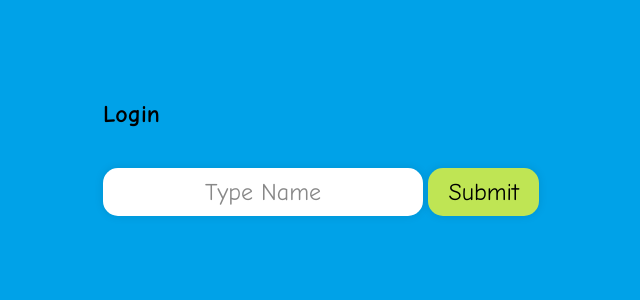
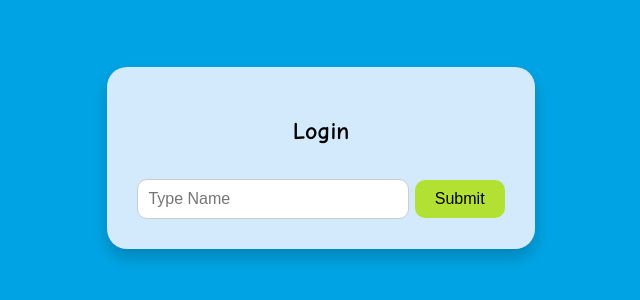
Before and after one commit to SkittleDH/LoginPage, a plain HTML site: page index.html in a window 1280 px wide. Shown: the part 242-542 px from the top of the page, without its empty margins (319-959 px from the left). Drawn offline with Linux system fonts and the light colour scheme.

Commit message:
styles.css

```diff
--- a/styles.css
+++ b/styles.css
@@ -1,101 +1,79 @@
+/* General Styles */
 body {
-    background-color: #00a2e8;
+    margin: 0;
+    padding: 0;
+    background-color: #00a4e4;
     font-family: 'Comic Sans MS', cursive, sans-serif;
+}
+
+.container {
+    height: 100vh;
     display: flex;
     justify-content: center;
     align-items: center;
-    height: 100vh;
-    margin: 0;
 }
 
-.login-container {
-    background-color: #b3d9ff;
-    padding: 20px;
-    border-radius: 15px;
-    box-shadow: 0 4px 8px rgba(0, 0, 0, 0.2);
-    width: 350px;
+/* Login Box */
+.login-box {
+    background-color: #d3e9fc;
+    padding: 30px;
+    border-radius: 20px;
+    box-shadow: 0px 8px 16px rgba(0, 0, 0, 0.2);
     text-align: center;
-    animation: fadeIn 1.5s ease-in-out;
 }
 
-h1 {
-    font-size: 2.5em;
-    color: black;
+.login-box h2 {
     margin-bottom: 20px;
-    animation: bounceIn 1s ease;
 }
 
-input {
-    font-size: 1.5em;
+.login-box input {
+    width: 250px;
     padding: 10px;
-    margin: 20px 0;
-    border-radius: 15px;
-    border: none;
-    outline: none;
-    background-color: #ffffff;
-    width: 300px;
-    text-align: center;
-    box-shadow: 0 0 10px rgba(0, 0, 0, 0.1);
-    animation: typing 0.5s steps(30, end) 1;
-    transition: transform 0.3s ease, background-color 0.3s ease, box-shadow 0.3s ease;
-    font-family: 'Comic Sans MS', cursive, sans-serif;
+    border-radius: 10px;
+    border: 1px solid #ccc;
+    font-size: 16px;
 }
 
-input::placeholder {
-    color: #888;
+.login-box button {
+    background-color: #b2e033;
+    color: black;
+    border: none;
+    padding: 10px 20px;
+    margin-top: 15px;
+    border-radius: 10px;
+    font-size: 16px;
+    cursor: pointer;
+    outline: none;
 }
 
-input:hover, input:focus {
-    transform: scale(1.1);
-    background-color: #e0f7ff;
-    box-shadow: 0 0 15px rgba(0, 0, 0, 0.2);
+.login-box button:hover {
+    background-color: #9ccc29;
 }
 
-button {
-    font-size: 1.5em;
-    padding: 10px 20px;
-    border-radius: 15px;
-    border: none;
-    outline: none;
-    background-color: #bfe554;
-    color: black;
-    cursor: pointer;
-    box-shadow: 0 0 10px rgba(0, 0, 0, 0.1);
-    transition: transform 0.3s ease, background-color 0.3s ease, box-shadow 0.3s ease;
-    animation: slideIn 1s ease;
-    font-family: 'Comic Sans MS', cursive, sans-serif;
-}
-
-button:hover {
-    transform: scale(1.1);
-    background-color: #a6cc4a;
-    box-shadow: 0 0 15px rgba(0, 0, 0, 0.2);
-}
-
-/* Popup Styles */
+/* Error Popup Styles */
 .error-popup {
     position: fixed;
     top: 50%;
     left: 50%;
     transform: translate(-50%, -50%);
-    background-color: #ffc1c1;
-    border-radius: 15px;
+    background-color: #f5c2c2;
+    border-radius: 20px;
     padding: 20px;
-    box-shadow: 0 4px 8px rgba(0, 0, 0, 0.2);
-    width: 350px;
+    box-shadow: 0px 8px 16px rgba(0, 0, 0, 0.3);
+    width: 400px;
     text-align: center;
-    z-index: 999;
-    font-family: 'Comic Sans MS', cursive, sans-serif;
+    z-index: 1000;
+    display: none;
 }
 
 .popup-content h2 {
-    font-size: 2em;
-    margin-bottom: 15px;
+    font-size: 24px;
+    margin-bottom: 10px;
 }
 
 .popup-content p {
-    font-size: 1.2em;
-    margin-bottom: 15px;
+    font-size: 18px;
+    margin-bottom: 20px;
 }
 
 .popup-content a {
@@ -104,7 +82,7 @@ button:hover {
 }
 
 .popup-content button {
-    font-size: 1.2em;
+    font-size: 18px;
     padding: 10px 20px;
     border-radius: 10px;
     border: none;
@@ -121,30 +99,3 @@ button:hover {
 .hidden {
     display: none;
 }
-
-/* Animations */
-@keyframes typing {
-    from { width: 0; }
-    to { width: 300px; }
-}
-
-@keyframes fadeIn {
-    from { opacity: 0; }
-    to { opacity: 1; }
-}
-
-@keyframes bounceIn {
-    0% { transform: scale(0.5); opacity: 0; }
-    80% { transform: scale(1.2); opacity: 1; }
-    100% { transform: scale(1); }
-}
-
-@keyframes slideIn {
-    from { transform: translateY(100px); opacity: 0; }
-    to { transform: translateY(0); opacity: 1; }
-}
-
-/* Popup Animation */
-.error-popup {
-    animation: fadeIn 0.5s ease-in-out;
-}
```
